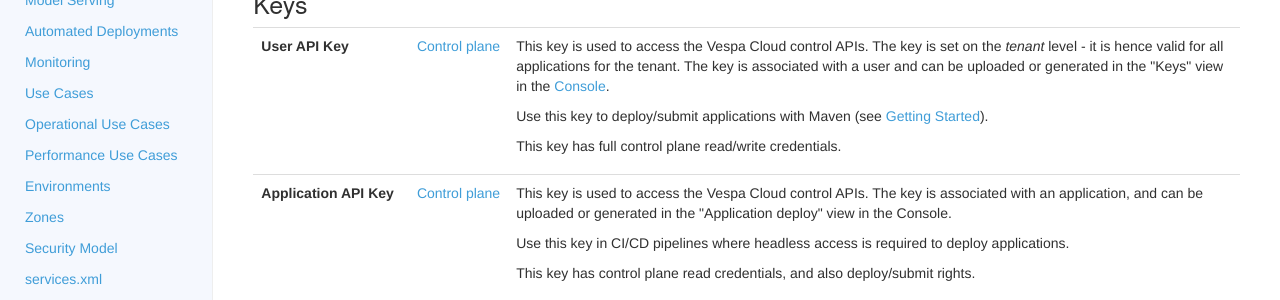
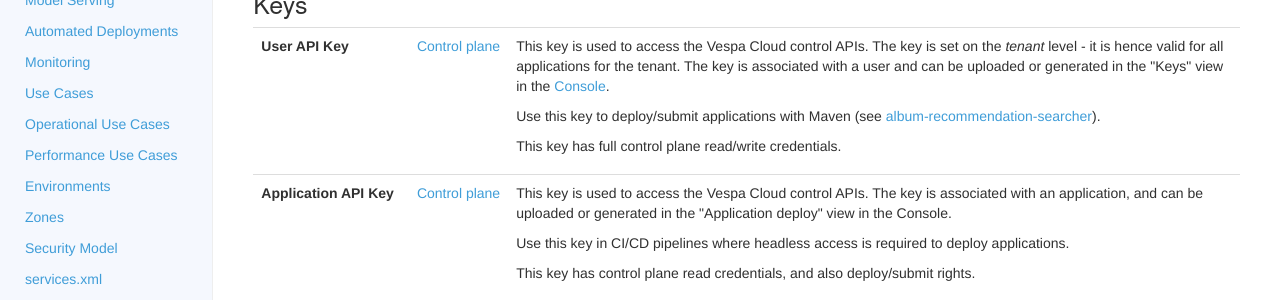
Before and after one commit to vespa-engine/cloud, a Jekyll site: the page built from security-model.html, in a window 1280 px wide and 900 px high. Shown: the part 231-531 px from the top of the window. Built offline with Jekyll 4.4.1, drawn with Linux system fonts in a browser that asks for light colours.

Commit message:
update links

```diff
--- a/security-model.html
+++ b/security-model.html
@@ -28,7 +28,7 @@ For use of keys in automation, refer to examples in
                 <a href="http://console.vespa.ai/">Console</a>.
                 </p><p>
                 Use this key to deploy/submit applications with Maven
-                (see <a href="/getting-started.html">Getting Started</a>).
+                (see <a href="/album-recommendation-searcher">album-recommendation-searcher</a>).
                 </p><p>
                 This key has full control plane read/write credentials.
             </p></td>
@@ -61,7 +61,7 @@ For use of keys in automation, refer to examples in
                 </p><p>
                 Generate the certificate and key
                 and include the certificate in the application package -
-                example: <a href="/getting-started.html">create a self-signed certificate</a>.
+                example: <a href="/album-recommendation-searcher">create a self-signed certificate</a>.
             </p></td>
         </tr>
     </tbody>
```
